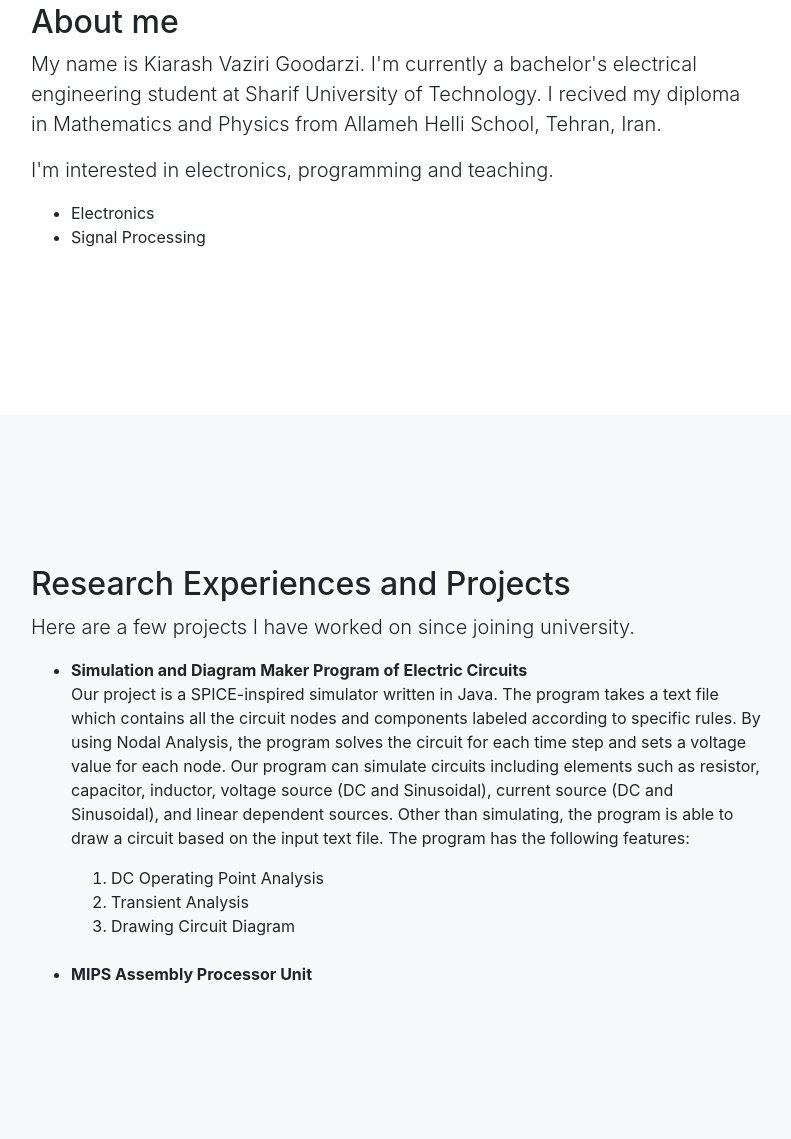
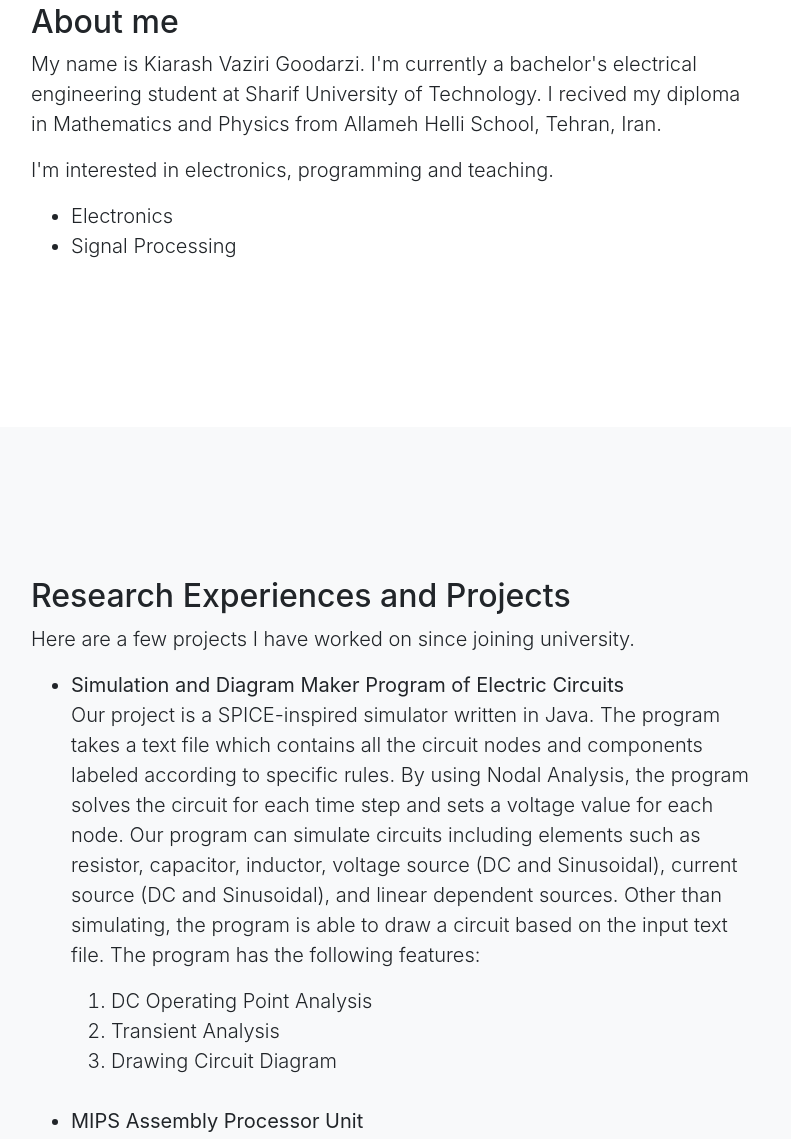
Before and after one commit to KiarashVaziri/kiarashvaziri.github.io, a website with bundled scripts: page index.html in a window 1280 px wide. Shown: the part 505-1644 px from the top of the page, without its empty margins (244-1035 px from the left). Built offline with nearby package versions, Linux system fonts and the light colour scheme.

Commit message:
3rd Commit
Corrected the project fonts

```diff
--- a/index.html
+++ b/index.html
@@ -57,7 +57,7 @@
           <h2>About me</h2>
           <p class="lead">My name is Kiarash Vaziri Goodarzi. I'm currently a bachelor's electrical engineering student at Sharif University of Technology. I recived my diploma in Mathematics and Physics from Allameh Helli School, Tehran, Iran.</p>
           <p class="lead"> I'm interested in electronics, programming and teaching.</p>
-          <ul>
+          <ul class="lead">
             <li>Electronics</li>
             <li>Signal Processing</li>
           </ul>
@@ -72,7 +72,7 @@
         <div class="col-lg-8 mx-auto">
           <h2>Research Experiences and Projects</h2>
           <p class="lead">Here are a few projects I have worked on since joining university.</p>
-            <ul>
+            <ul class="lead">
               <li><b> Simulation and Diagram Maker Program of Electric Circuits</b>
                   <p>Our project is a SPICE-inspired simulator written in Java. The program takes a text file which contains all the circuit nodes and components labeled according to specific rules. By using Nodal Analysis, the program solves the circuit for each time step and sets a voltage value for each node. Our program can simulate circuits including elements such as resistor, capacitor, inductor, voltage source (DC and Sinusoidal), current source (DC and Sinusoidal), and linear dependent sources. Other than simulating, the program is able to draw a circuit based on the input text file.
                   The program has the following features:
```
